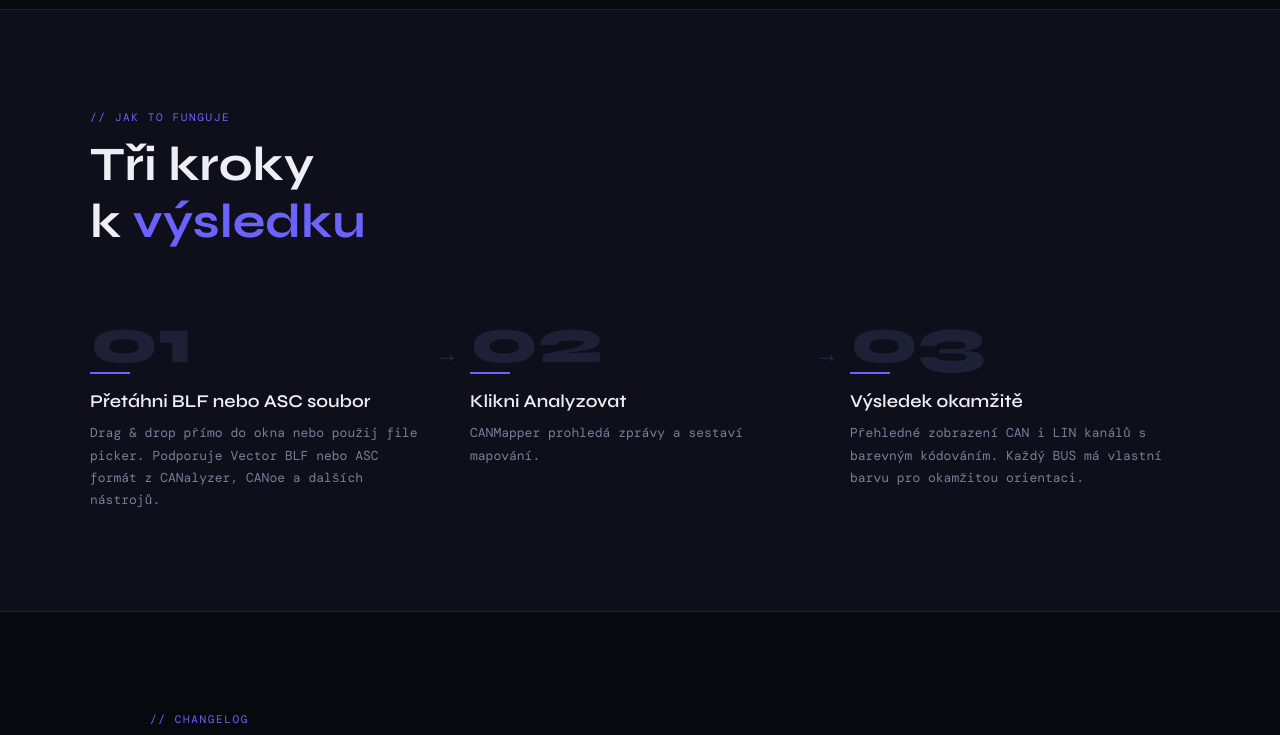
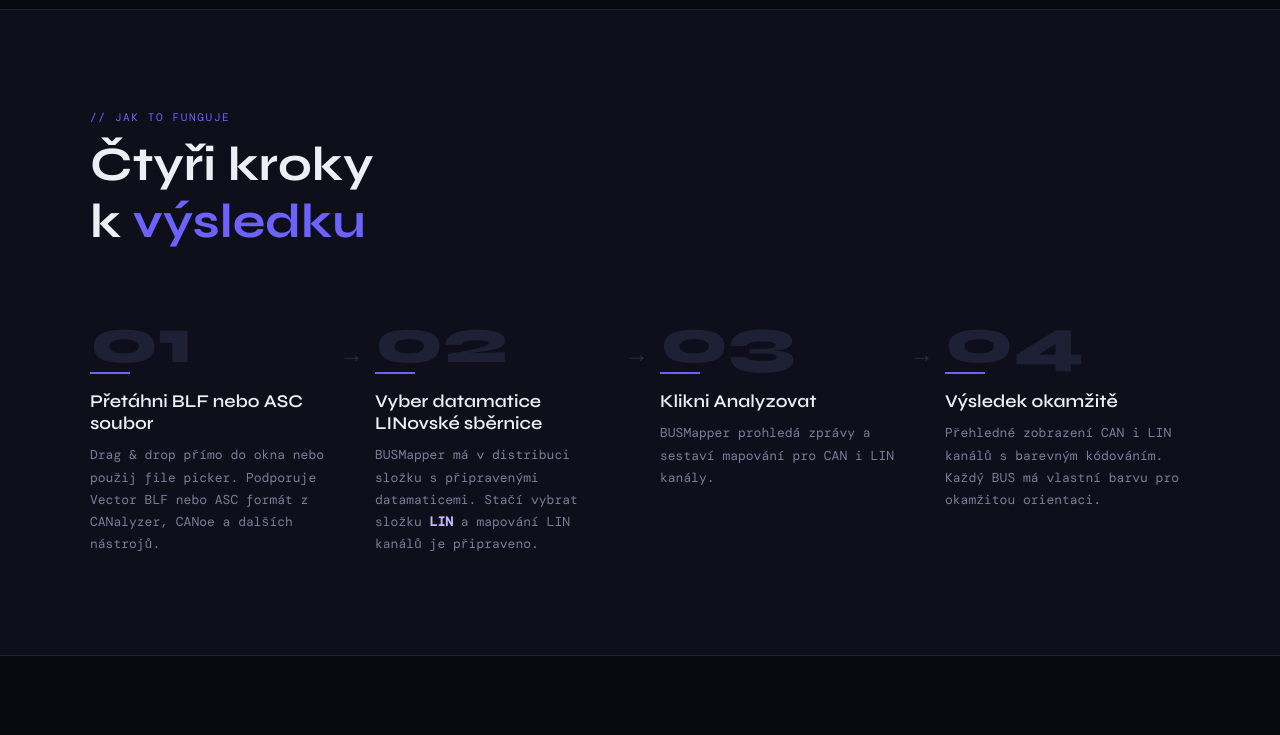
Before and after one commit to jakubstribrny/jakubstribrny.github.io, a plain HTML site: page busmapper/index.html in a window 1280 px wide. Shown: the part 1640-2375 px from the top of the page. Drawn offline with nearby package versions, Linux system fonts and the light colour scheme; a web font is replaced by a local one.

Commit message:
Update index.html

```diff
--- a/busmapper/index.html
+++ b/busmapper/index.html
@@ -261,7 +261,7 @@
   }
   .howto-inner { max-width: 1100px; margin: 0 auto; }
   .steps {
-    display: grid; grid-template-columns: repeat(3, 1fr); gap: 40px;
+    display: grid; grid-template-columns: repeat(4, 1fr); gap: 40px;
     margin-top: 60px;
   }
   .step { position: relative; }
@@ -437,6 +437,10 @@
   .footer-logo span { color: var(--accent); }
 
   /* ── RESPONSIVE ── */
+  @media (max-width: 900px) {
+    .steps { grid-template-columns: repeat(2, 1fr); }
+    .step:not(:last-child)::after { display: none; }
+  }
   @media (max-width: 768px) {
     nav { padding: 16px 20px; }
     .nav-links { display: none; }
@@ -545,7 +549,7 @@
 <section class="howto" id="howto">
   <div class="howto-inner">
     <div class="section-label">// jak to funguje</div>
-    <h2 class="section-title">Tři kroky<br/>k <em>výsledku</em></h2>
+    <h2 class="section-title">Čtyři kroky<br/>k <em>výsledku</em></h2>
     <div class="steps">
       <div class="step">
         <div class="step-num">01</div>
@@ -554,11 +558,16 @@
       </div>
       <div class="step">
         <div class="step-num">02</div>
-        <div class="step-title">Klikni Analyzovat</div>
-        <div class="step-desc">CANMapper prohledá zprávy a sestaví mapování.</div>
+        <div class="step-title">Vyber datamatice LINovské sběrnice</div>
+        <div class="step-desc">BUSMapper má v distribuci složku s připravenými datamaticemi. Stačí vybrat složku <strong style="color:var(--accent2)">LIN</strong> a mapování LIN kanálů je připraveno.</div>
       </div>
       <div class="step">
         <div class="step-num">03</div>
+        <div class="step-title">Klikni Analyzovat</div>
+        <div class="step-desc">BUSMapper prohledá zprávy a sestaví mapování pro CAN i LIN kanály.</div>
+      </div>
+      <div class="step">
+        <div class="step-num">04</div>
         <div class="step-title">Výsledek okamžitě</div>
         <div class="step-desc">Přehledné zobrazení CAN i LIN kanálů s barevným kódováním. Každý BUS má vlastní barvu pro okamžitou orientaci.</div>
       </div>
@@ -632,7 +641,7 @@
     <div>
       <div class="section-label">// stáhnout</div>
       <h2>Připravený<br/>ke spuštění</h2>
-      <p>Archiv ve formátu .zip, který se jen extrahuje a spustí .exe. Potřebuje pouze .NET 8 Runtime který je na firemních PC k dispozici.</p>
+      <p>Archiv ve formátu .zip, který se jen extrahuje a spustí .exe. Potřebuje pouze .NET 10 Runtime který je na firemních PC k dispozici.</p>
       <ul class="req-list">
         <li>Windows 10 / 11 (x64)</li>
         <li>.NET 10.0 Runtime</li>
```
